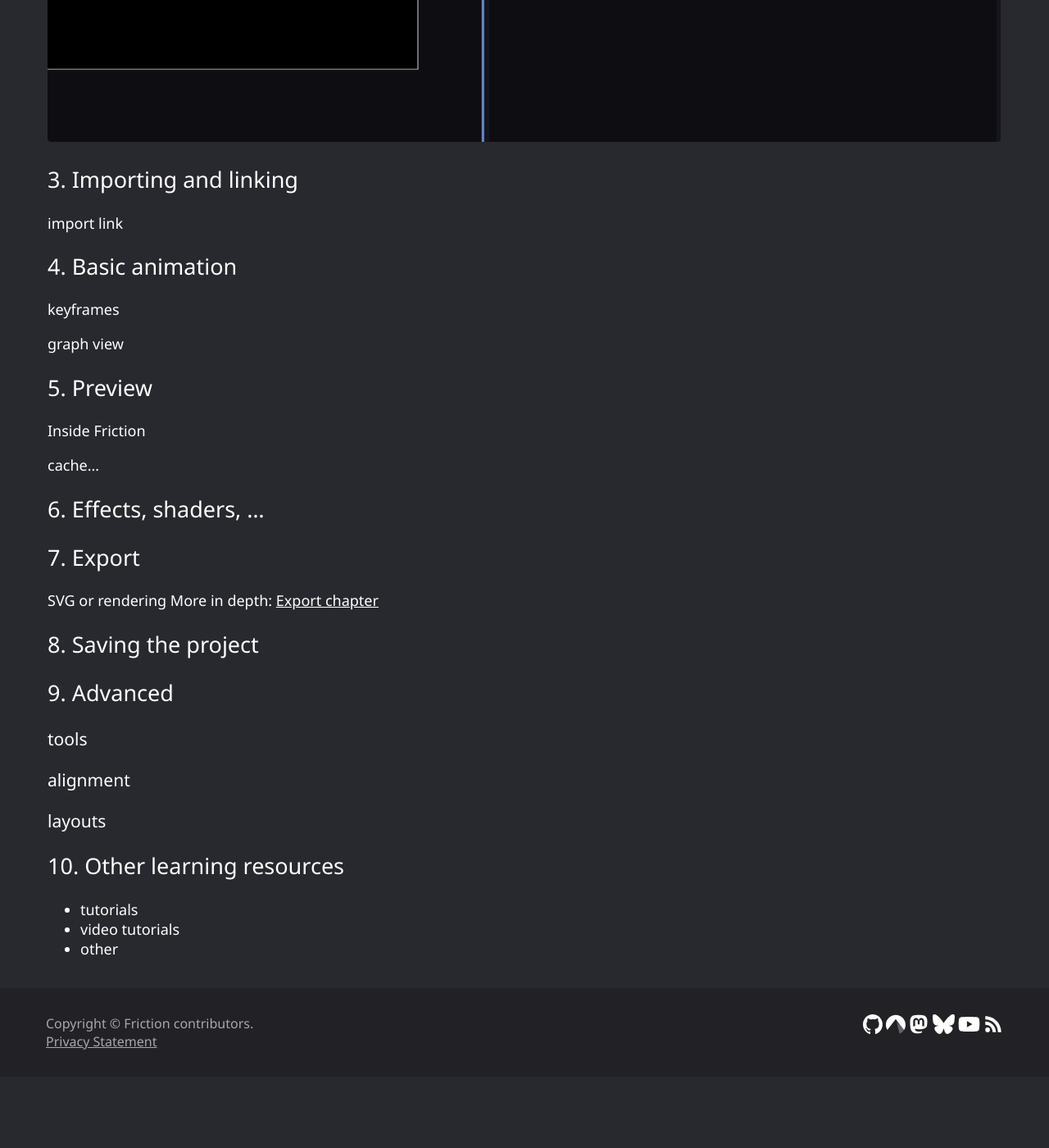
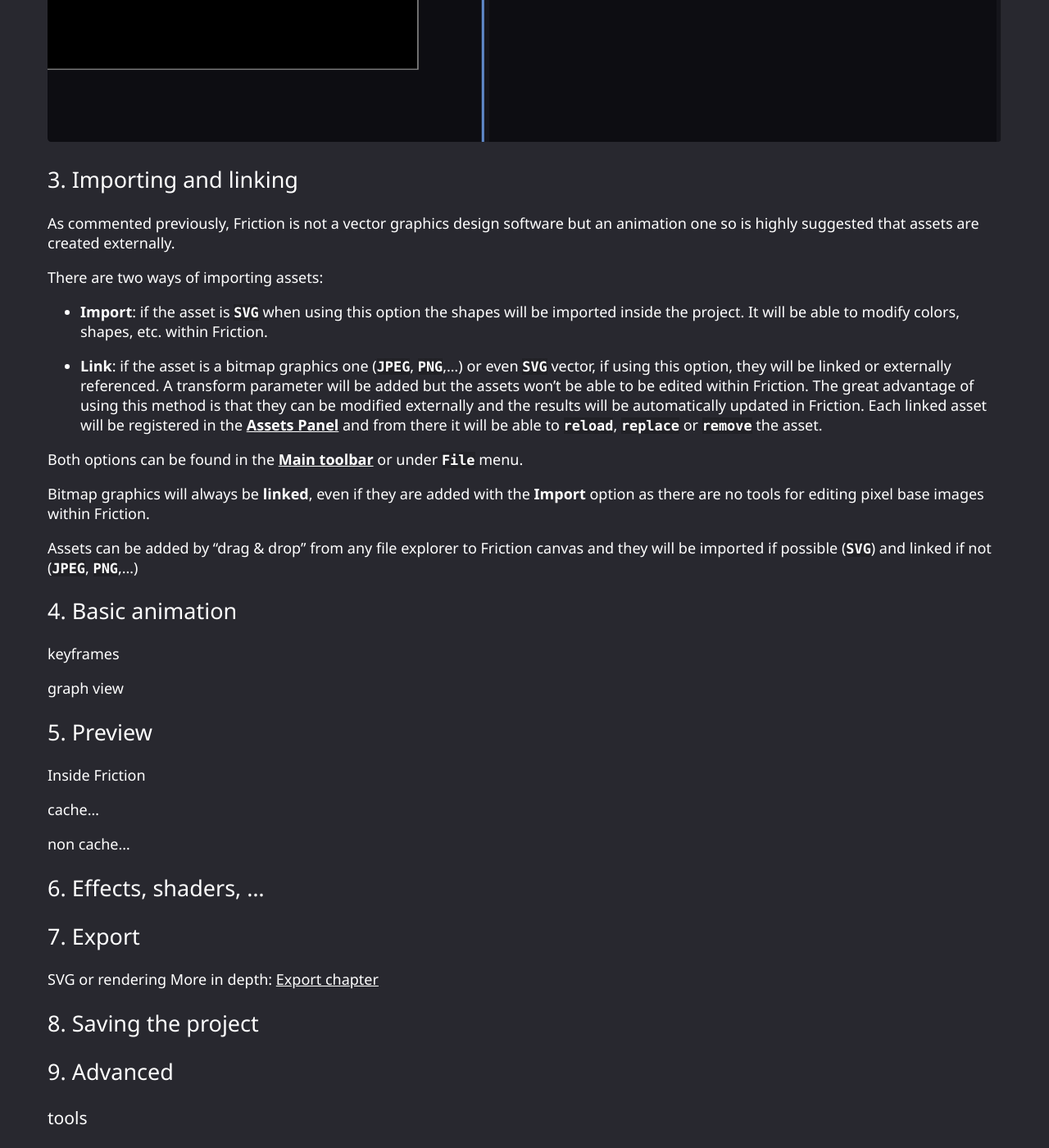
Before and after one commit to friction2d/friction2d.github.io, a Jekyll site: the page built from documentation/usage.md, in a window 1280 px wide and 1400 px high, scrolled down 5985 px. Shown: the whole window at 82% size. Built offline with Jekyll 4.4.1, drawn with Linux system fonts in a browser that asks for light colours; before the commit the page ends 7298 px from its top, so only the background shows below that.

Commit message:
creating "importing and linking" chapter

```diff
--- a/documentation/usage.md
+++ b/documentation/usage.md
@@ -85,8 +85,20 @@ Now, go to the **[Fill and Stroke panel](userinterface.html#9-fill-and-stroke)**
 
 ## 3. Importing and linking
 
-import
-link
+As commented previously, Friction is not a vector graphics design software but an animation one so is highly suggested that assets are created externally.
+
+There are two ways of importing assets:
+
+- **Import**: if the asset is `SVG` when using this option the shapes will be imported inside the project. It will be able to modify colors, shapes, etc. within Friction.
+
+- **Link**: if the asset is a bitmap graphics one (`JPEG`, `PNG`,...) or even `SVG` vector, if using this option, they will be linked or externally referenced. A transform parameter will be added but the assets won't be able to be edited within Friction. The great advantage of using this method is that they can be modified externally and the results will be automatically updated in Friction.
+Each linked asset will be registered in the **[Assets Panel](userinterface.html#7-assets)** and from there it will be able to `reload`, `replace` or `remove` the asset.
+
+Both options can be found in the **[Main toolbar](userinterface.html#1-main-toolbar)** or under `File` menu.
+
+Bitmap graphics will always be **linked**, even if they are added with the **Import** option as there are no tools for editing pixel base images within Friction.
+
+Assets can be added by "drag & drop" from any file explorer to Friction canvas and they will be imported if possible (`SVG`) and linked if not (`JPEG`, `PNG`,...)
 
 ## 4. Basic animation
 
@@ -99,6 +111,8 @@ graph view
 Inside Friction
 
 cache...
+
+non cache...
 
 ## 6. Effects, shaders, ...
 
```
